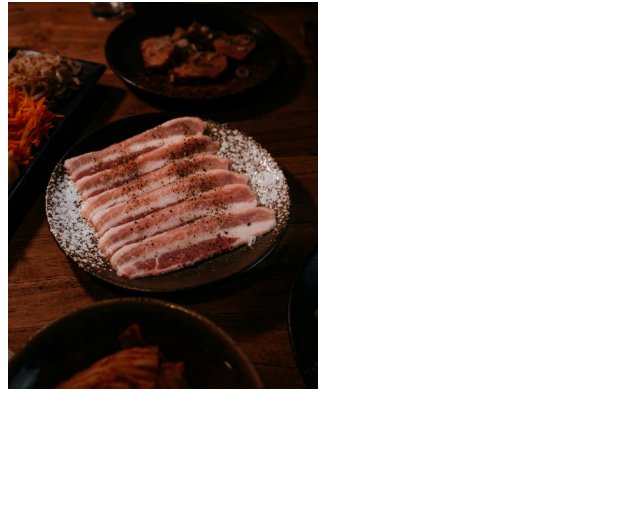
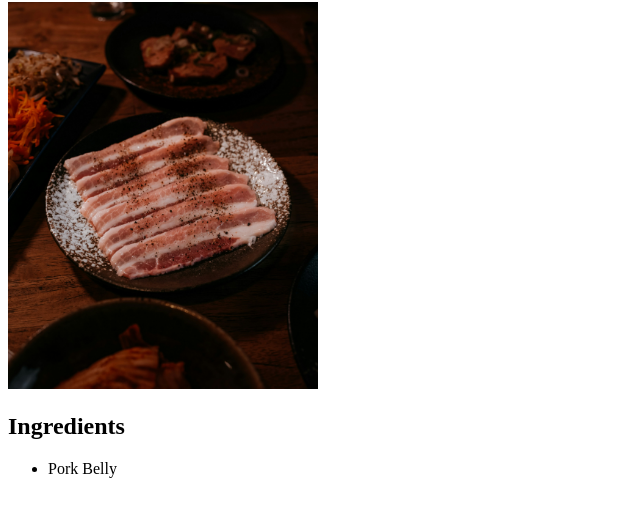
Before and after one commit to diegoc-89/odin-recipes, a plain HTML site: page recipes/bacon.html in a window 1280 px wide. Shown: the part 104-620 px from the top of the page, without its empty margins (0-640 px from the left). Drawn offline with Linux system fonts and the light colour scheme.

```diff
--- a/recipes/bacon.html
+++ b/recipes/bacon.html
@@ -9,5 +9,10 @@
     <a href="../index.html">Home</a>
     <h1>Cured Bacon</h1>
         <img src="../images/ari-kurniawan-hrkEJHZpUMs-unsplash.jpg" alt="sliced smoked pork belly" width="310">
+
+    <h2>Ingredients</h2>
+        <ul>
+            <li>Pork Belly</li>
+        </ul>
 </body>
 </html>
```
